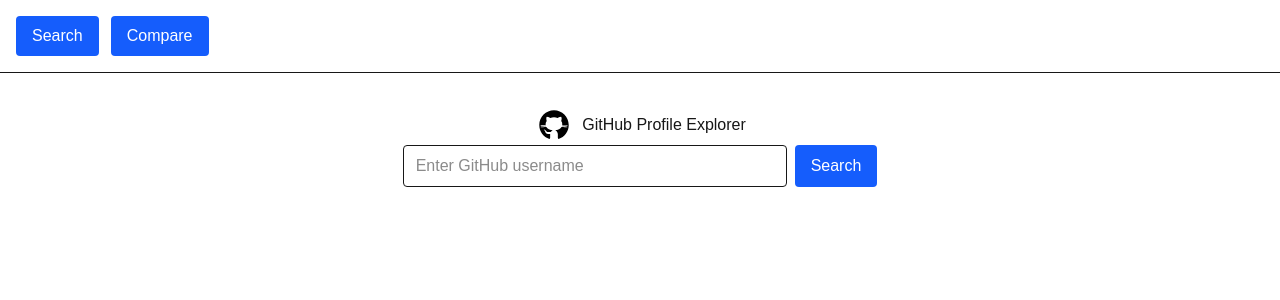
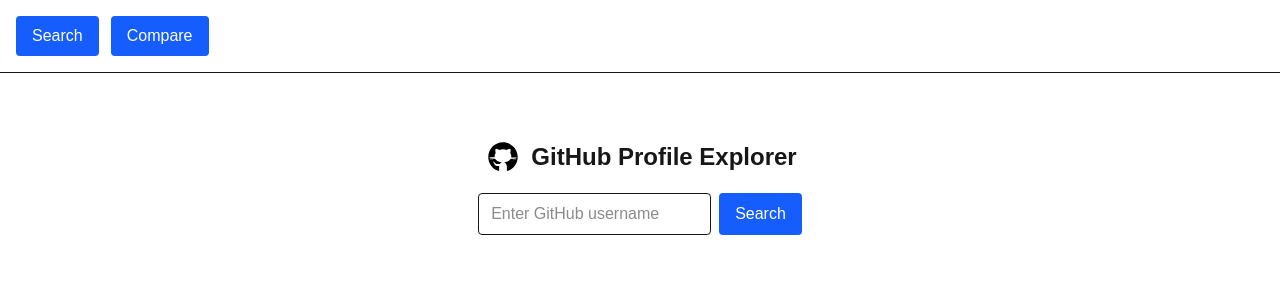
Before and after one commit to yaraalhussany/github-profile-explorer, a Next.js app: page / in a window 1280 px wide. Shown: the top 300 px of the page. Built offline with nearby package versions, Linux system fonts and the light colour scheme.

Commit message:
describe what changed

```diff
--- a/app/page.tsx
+++ b/app/page.tsx
@@ -78,14 +78,15 @@
 
   return (
     <main style={{ padding: '2rem', maxWidth: '700px', margin: '0 auto' }}>
+      <div className="flex flex-col items-center justify-center gap-4 mt-8">
         <div className="flex items-center justify-center gap-2">
           <div className="bg-white rounded p-1">
             <img src="/icons8-github.svg" alt="GitHub Profile Explorer icon" width={32} height={32} />
           </div>
-  <h1 className="text-center">GitHub Profile Explorer</h1>
+          <h1 className="text-center text-2xl font-bold">GitHub Profile Explorer</h1>
         </div>
 
-      <div className="flex justify-center gap-2 mb-4">
+        <div className="flex justify-center gap-2">
           <input
             value={username}
             onChange={(e) => setUsername(e.target.value)}
@@ -100,6 +101,7 @@
           >
             {loading ? `Searching for ${username}` : 'Search'}
           </button>
+        </div>
       </div>
 
       {error && <p style={{ color: 'red' }}>{error}</p>}
```
Lines whose indentation alone changed are shown as unchanged.
